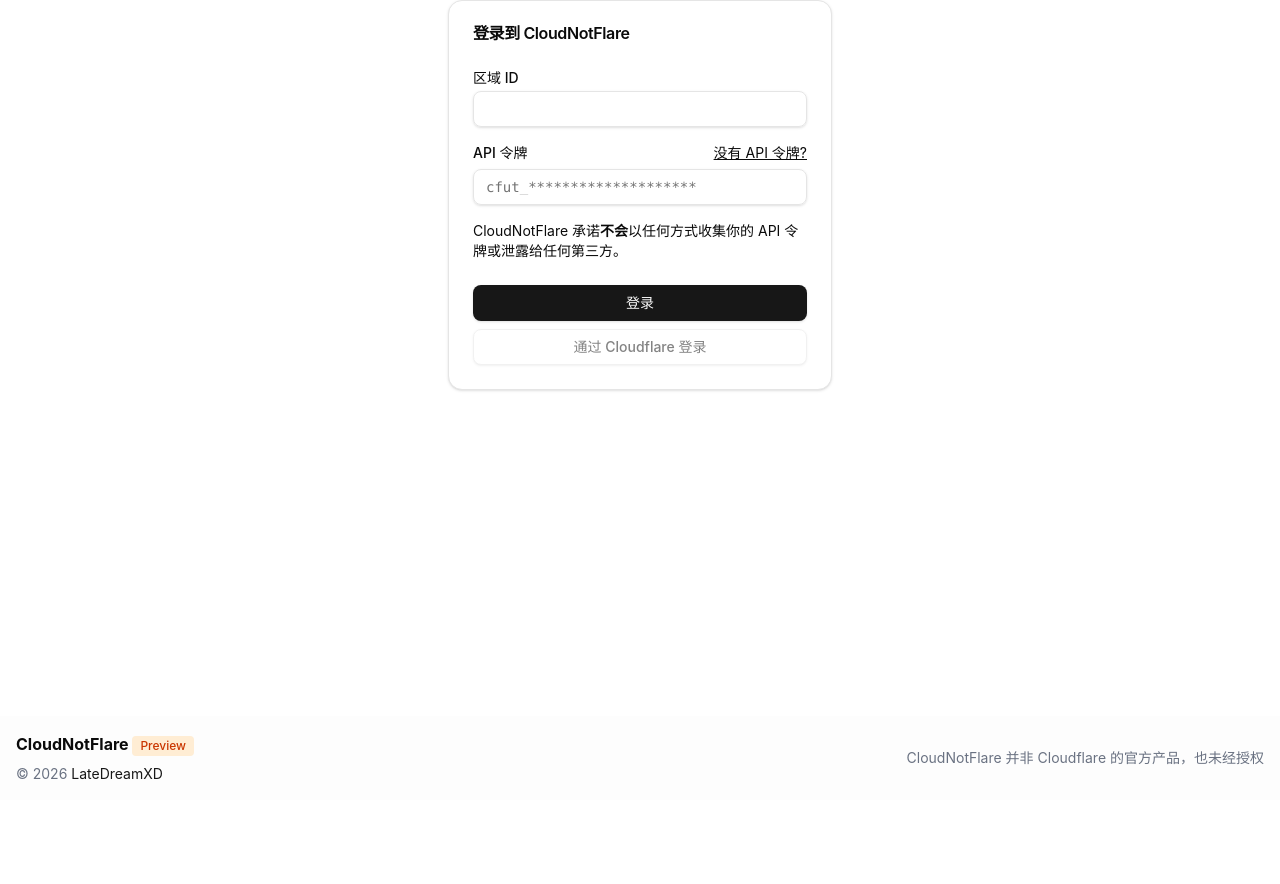
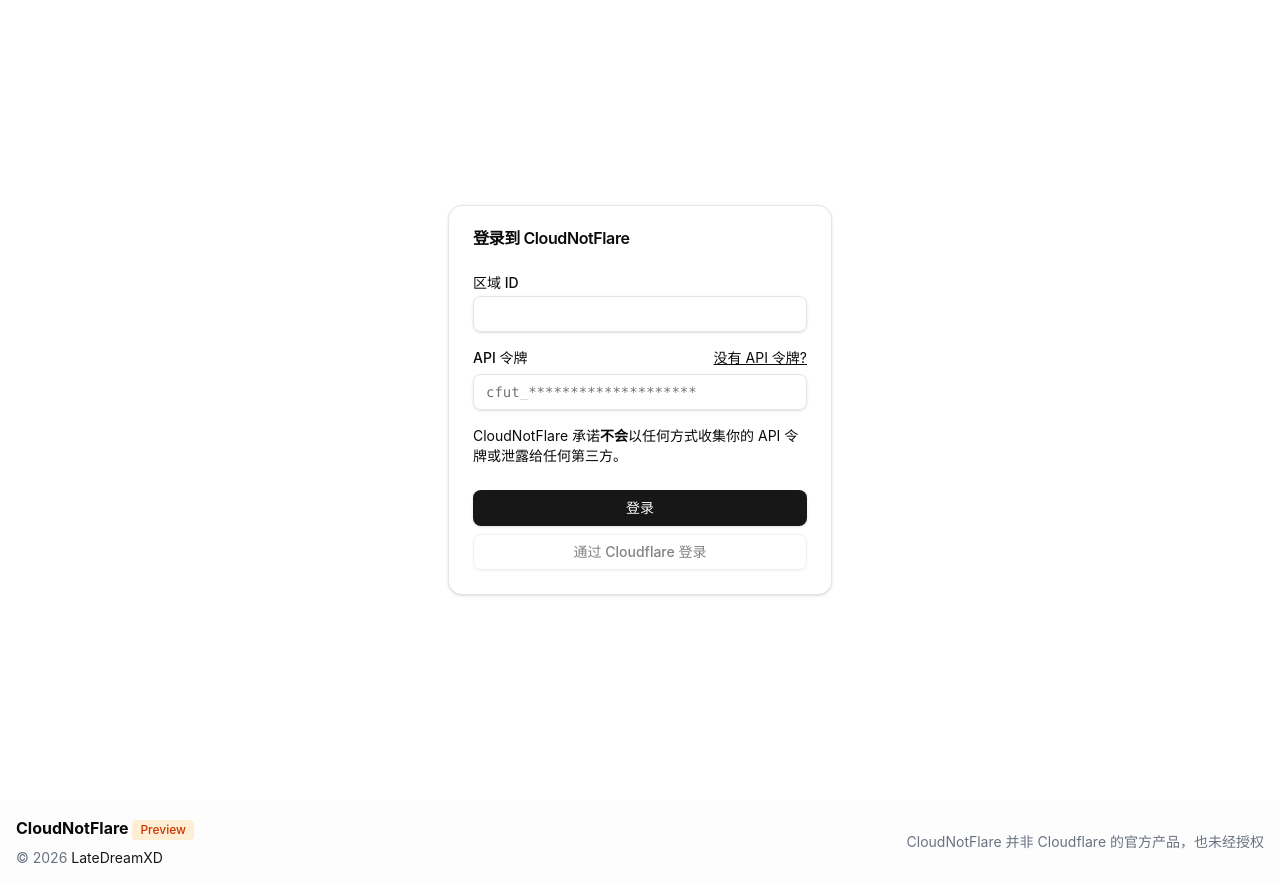
Before and after one commit to LateDreamXD/CloudNotFlare, a Vue app: page /login in a window 1280 px wide. Before the commit the page ends 800 px from the top, so only its background shows below. Built offline with nearby package versions, Linux system fonts and the light colour scheme.

Commit message:
fix(app): let login card display at center

```diff
--- a/src/App.vue
+++ b/src/App.vue
@@ -6,7 +6,7 @@
 </script>
 
 <template>
-	<main class="w-full m-h-full flex items-center justify-center">
+	<main class="w-full min-h-full flex items-center justify-center">
 		<router-view />
 	</main>
 	<Footer />
```
